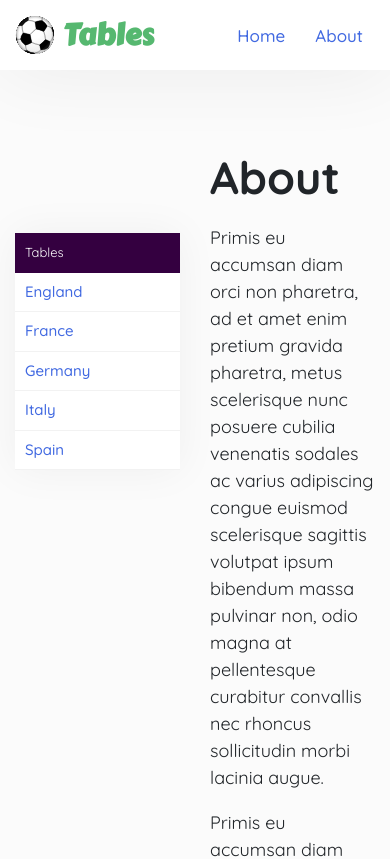
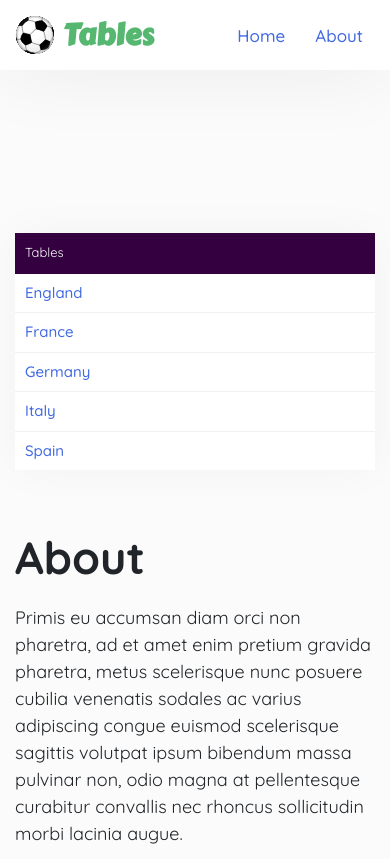
Before and after one commit to nemos-gh/Tables, a React (Create React App) app: page /about in a window 390 px wide. Shown: the top 859 px of the page. Built offline with nearby package versions, Linux system fonts and the light colour scheme.

Commit message:
Include Bootstrap in scss

```diff
--- a/src/components/Content.js
+++ b/src/components/Content.js
@@ -12,10 +12,10 @@ class Content extends React.Component {
       <main>
         <div className="container">
           <div className="row">
-            <div className="col col-md-3 col-lg-2">
+            <div className="col-12 col-md-3 col-lg-2">
               <SideMenu />
             </div>
-            <div className="col col-md-9 col-lg-8 offset-lg-1">
+            <div className="col-12 col-md-9 col-lg-8 offset-lg-1">
               <Switch>
                 <Route exact path="/" component={Home}/>
                 <Route path="/table/:league" component={League}/>
--- a/src/components/Footer.js
+++ b/src/components/Footer.js
@@ -5,7 +5,7 @@ const Footer = () => {
   return (
     <footer>
       <div>
-        <a href="https://github.com/nemos-gh">Nemos</a> &copy; Dec 2018. <span role="img" aria-label="snow">❄️</span> Happy New Year!
+        <a href="https://github.com/nemos-gh">Nemos</a> &copy; Dec 2018 ~ Happy New Year <span role="img" aria-label="snow">❄️</span>
       </div>
     </footer>
   )
--- a/src/index.js
+++ b/src/index.js
@@ -2,7 +2,6 @@ import React from 'react';
 import ReactDOM from 'react-dom';
 import { BrowserRouter } from 'react-router-dom';
 import App from './components/App';
-import '../node_modules/bootstrap/scss/bootstrap.scss';
 import './scss/main.scss';
 
 ReactDOM.render((
--- a/src/scss/components/_side-menu.scss
+++ b/src/scss/components/_side-menu.scss
@@ -12,9 +12,10 @@
     padding: 0;
     width: 100%;
     list-style: none;
-    box-shadow: 0 0 40px rgba(0,0,0,.05);
+    box-shadow: 0 0 40px rgba(0,0,0,.04);
 
     li {
+      border-bottom: 1px solid rgba(0,0,0,.04);
 
       &:first-child {
         padding: 10px;
@@ -34,7 +35,6 @@
         font-size: px-to-rem(15);
         font-weight: 500;
         background: $white;
-        border-bottom: 1px solid rgba(0,0,0,.05);
         transition: all .2s cubic-bezier(.8,0,1,1);
 
         &:hover {
--- a/src/scss/main.scss
+++ b/src/scss/main.scss
@@ -1,3 +1,5 @@
+@import '../../node_modules/bootstrap/scss/bootstrap.scss';
+
 @import
   './abstracts/variables',
   './abstracts/mixins';
```
